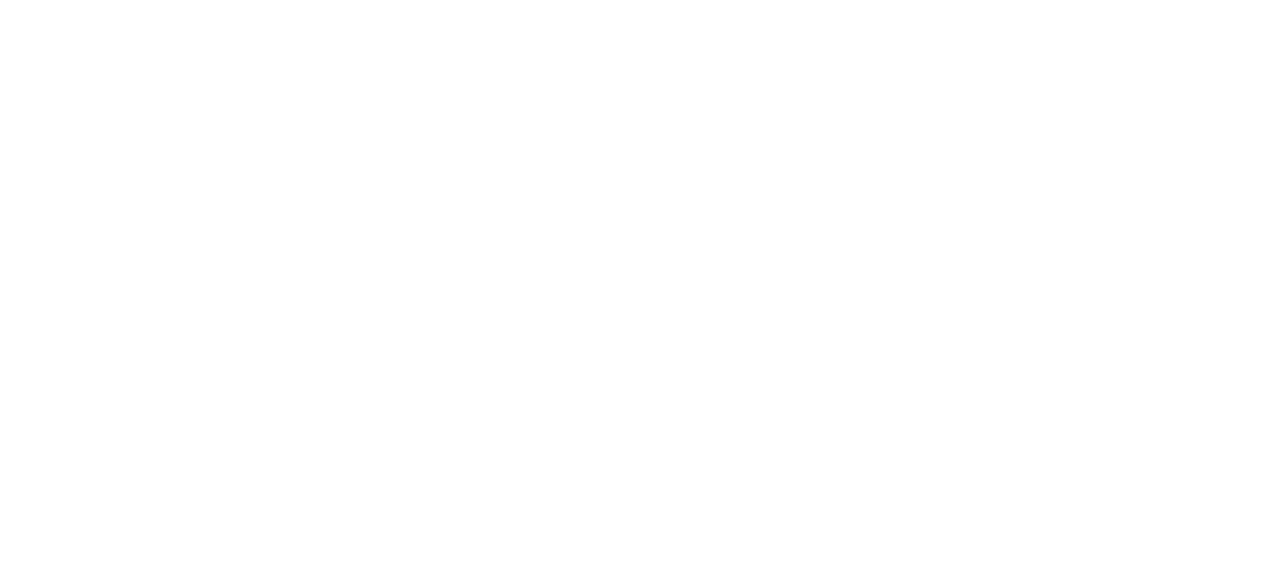
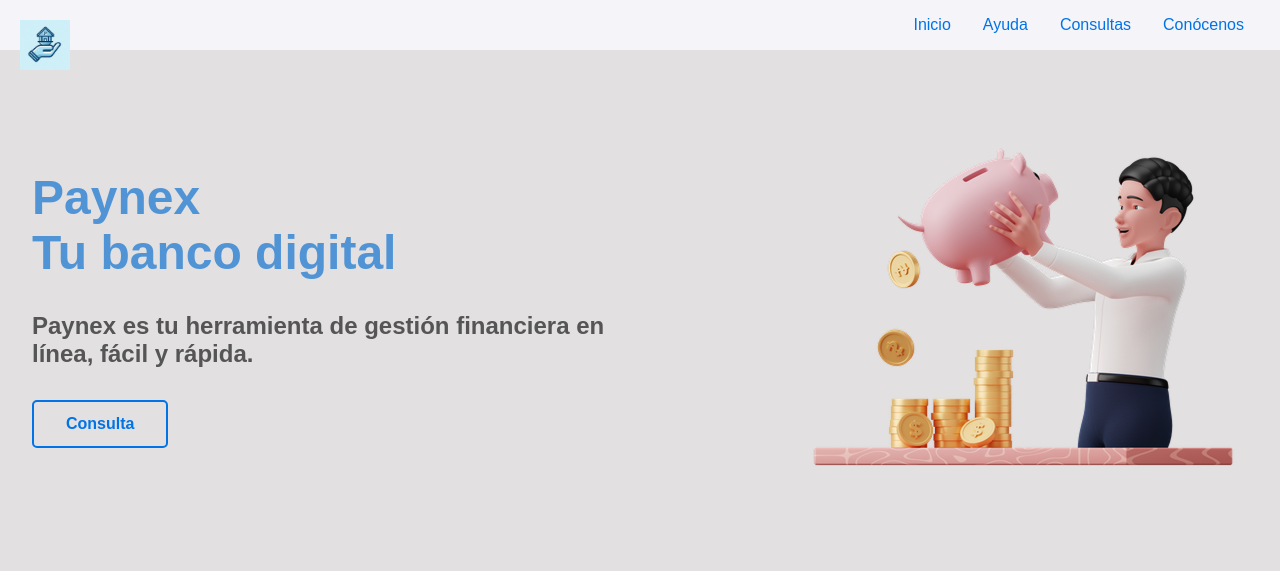
Before and after one commit to Esteb4n92/Paynex, a plain HTML site: page index.html in a window 1280 px wide. Drawn offline with Linux system fonts and the light colour scheme.

Commit message:
nvbar y pag principal

```diff
--- a/Style.css
+++ b/Style.css
@@ -0,0 +1,99 @@
+/* Estilos generales */
+body {
+    font-family: Arial , sans-serif;
+    margin: 0;
+    padding: 0;
+    background-color: #e2e0e0;
+    color: #333;
+}
+
+/* Estilos para el logo */
+#logo {
+    position: absolute;
+    top: 20px;
+    left: 20px;
+    width: 50px;
+    height: auto;
+}
+
+/* Estilos para el encabezado */
+.header {
+    background-color: #f4f4f9;
+    padding: 1rem 0;
+    text-align: right;
+}
+
+.navbar ul {
+    list-style: none;
+    padding: 0;
+    margin: 0;
+    display: flex;
+    justify-content: flex-end;
+    padding-right: 20px;
+}
+
+.navbar ul li {
+    margin: 0 1rem;
+    font-size: 1rem;
+    cursor: pointer;
+    color: #0073e6;
+}
+
+.navbar ul li:hover {
+    text-decoration: underline;
+}
+
+/* Contenedor principal para el contenido y la imagen */
+.main-container {
+    display: flex;
+    align-items: center;
+    justify-content: space-between;
+    padding: 2rem;
+    gap: 2rem;
+}
+
+/* Estilos para el contenido de texto (izquierda) */
+.text-content {
+    max-width: 50%;
+    text-align: left;
+}
+
+/* Estilos para el título principal */
+h1 {
+    font-size: 3rem;
+    margin-top: 0;
+    color: #5194d6;
+}
+
+h2 {
+    font-size: 1.5rem;
+    color: #555;
+    margin: 1rem 0;
+}
+
+/* Estilos para el botón minimalista */
+.cta-button {
+    background-color: transparent;
+    color: #0073e6;
+    padding: 0.8rem 2rem;
+    text-decoration: none;
+    border: 2px solid #0073e6;
+    border-radius: 5px;
+    font-weight: bold;
+    display: inline-block;
+    margin-top: 1rem;
+    transition: background-color 0.3s, color 0.3s;
+}
+
+.cta-button:hover {
+    background-color: #0073e6;
+    color: white;
+}
+
+
+.image-content img {
+    width: 450px;
+    height: 450px;
+    margin-left: 50px;
+
+}
--- a/index.html
+++ b/index.html
@@ -4,8 +4,30 @@
     <meta charset="UTF-8">
     <meta name="viewport" content="width=device-width, initial-scale=1.0">
     <title>Paynex</title>
+    <link rel="stylesheet" href="Style.css">
 </head>
 <body>
+    <img src="./imagine/logo.jpeg" id="logo" alt="Logo de Paynex">
+    <header class="header">
+        <nav class="navbar">
+            <ul>
+                <li>Inicio</li>
+                <li>Ayuda</li>
+                <li>Consultas</li>
+                <li>Conócenos</li>
+            </ul>
+        </nav>
+    </header>
 
+    <div class="main-container">
+        <div class="text-content">
+            <h1>Paynex <br> Tu banco digital</h1>
+            <h2>Paynex es tu herramienta de gestión financiera en línea, fácil y rápida.</h2>
+            <a href="#about" class="cta-button">Consulta</a>
+        </div>
+        <div class="image-content">
+            <img src="./imagine/businessman-saving-money.png" alt="Imagen principal de Paynex">
+        </div>
+    </div>
 </body>
 </html>
```
Also changed, not shown: imagine/businessman-saving-money.png (added), imagine/logo.jpeg (added).
